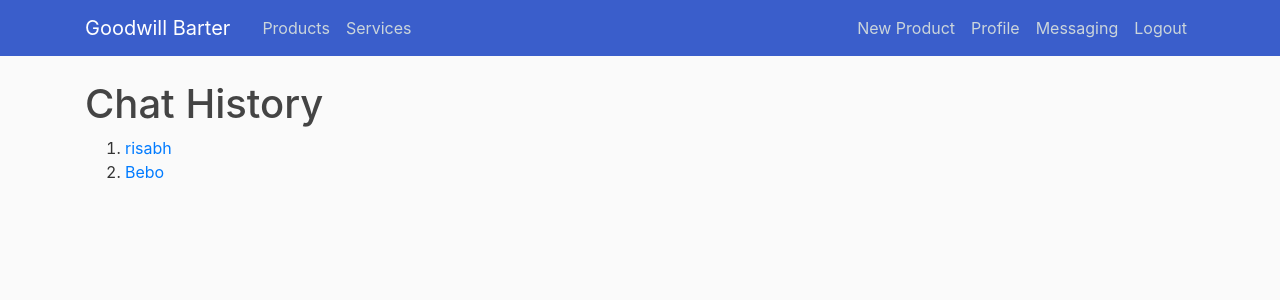
After one commit to rrishabhx/goodwill-barter, a Django app: page /chat_history/ in a window 1280 px wide. The commit adds this page. Shown: the top 300 px of the page. Run offline with Django 3.2, Linux system fonts and the light colour scheme; a user stored in the database is signed in; data comes from the database, SQL or seed files in the repository; some libraries are stand-ins or nearby versions.

Commit message:
Add User chat history page

```diff
--- a/django_project/urls.py
+++ b/django_project/urls.py
@@ -25,6 +25,7 @@ urlpatterns = [
     path('', include('products.urls')),
     path('register/', user_views.register, name='register'),
     path('profile/', user_views.profile, name='profile'),
+    path('chat_history/', user_views.chat_history, name='chat-history'),
     path('chat/', user_views.chat, name='chat-page'),
     path('login/', auth_views.LoginView.as_view(template_name='users/login.html'), name='login'),
     path('logout/', auth_views.LogoutView.as_view(template_name='users/logout.html'), name='logout'),
--- a/products/templates/products/base.html
+++ b/products/templates/products/base.html
@@ -33,7 +33,7 @@
                         {% if user.is_authenticated %}
                             <a class="nav-item nav-link" href="{% url 'product-create' %}">New Product</a>
                             <a class="nav-item nav-link" href="{% url 'profile' %}">Profile</a>
-                            <a class="nav-item nav-link" href="{% url 'chat-page' %}">Messaging</a>
+                            <a class="nav-item nav-link" href="{% url 'chat-history' %}">Messaging</a>
                             <a class="nav-item nav-link" href="{% url 'logout' %}">Logout</a>
                         {% else %}
                             <a class="nav-item nav-link" href="{% url 'login' %}">Login</a>
--- /dev/null
+++ b/users/templates/users/chat_history.html
@@ -0,0 +1,11 @@
+{% extends "products/base.html" %}
+{% load crispy_forms_tags %}
+{% block content %}
+    <h1>Chat History</h1>
+    <ol>
+        {% for usr in chat_users %}
+            <li><a href="{% url 'chat-page' %}?receiver={{ usr.username }}">{{ usr.username }}</a></li>
+        {% endfor %}
+    </ol>
+
+{% endblock content %}
--- a/users/views.py
+++ b/users/views.py
@@ -3,7 +3,7 @@ from django.contrib import messages
 from django.contrib.auth.decorators import login_required
 from .forms import *
 from users.models import Message
-from django.db.models import Q
+from django.db.models import Q, F
 
 
 def register(request):
@@ -45,6 +45,24 @@ def profile(request):
 
 
 @login_required
+def chat_history(request):
+    chat_users = set()
+
+    for usr in Message.objects.filter(receiver=request.user).values('sender').distinct():
+        user_id = usr['sender']
+        user_obj = User.objects.get(pk=user_id)
+        chat_users.add(user_obj)
+
+    for usr in Message.objects.filter(sender=request.user).values('receiver').distinct():
+        user_id = usr['receiver']
+        user_obj = User.objects.get(pk=user_id)
+        chat_users.add(user_obj)
+
+    context = {'chat_users': chat_users}
+    return render(request, 'users/chat_history.html', context)
+
+
+@login_required
 def chat(request):
     context = {}
     receiver_name = request.GET.get('receiver')
```
